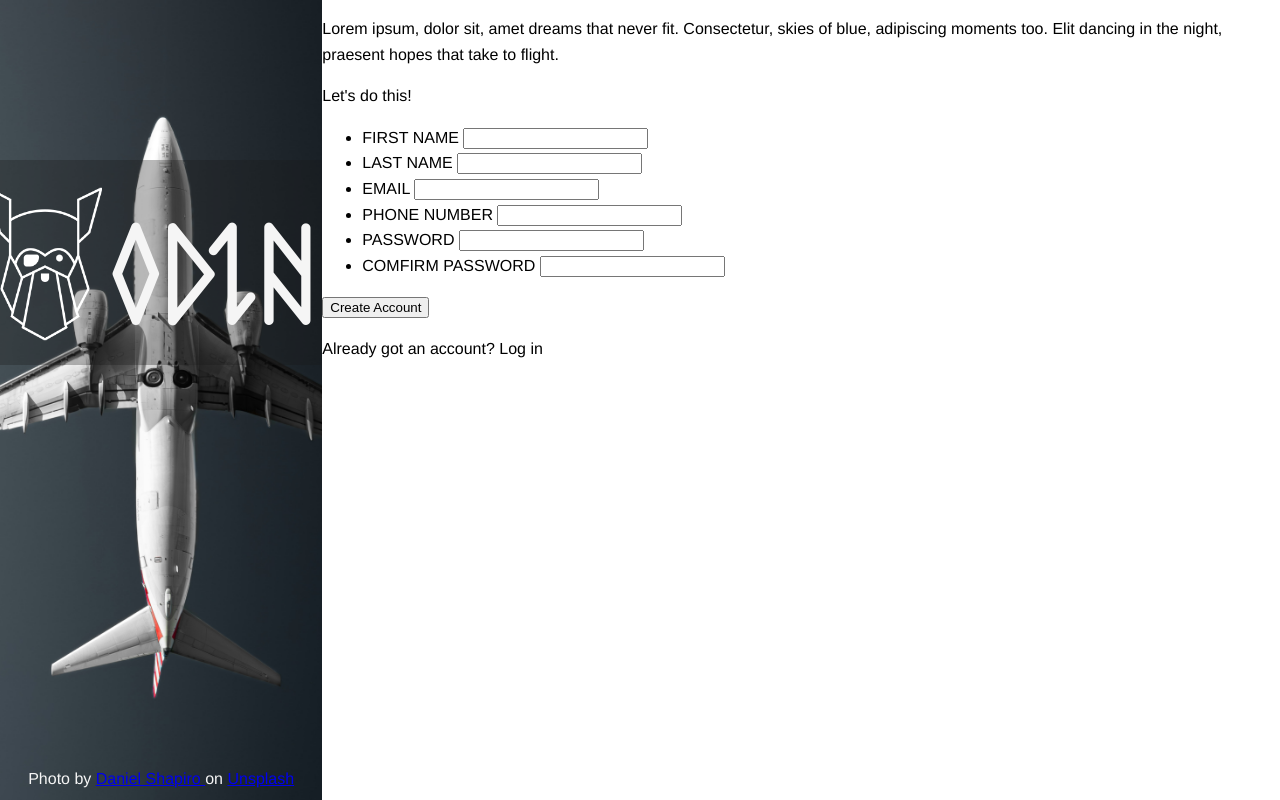
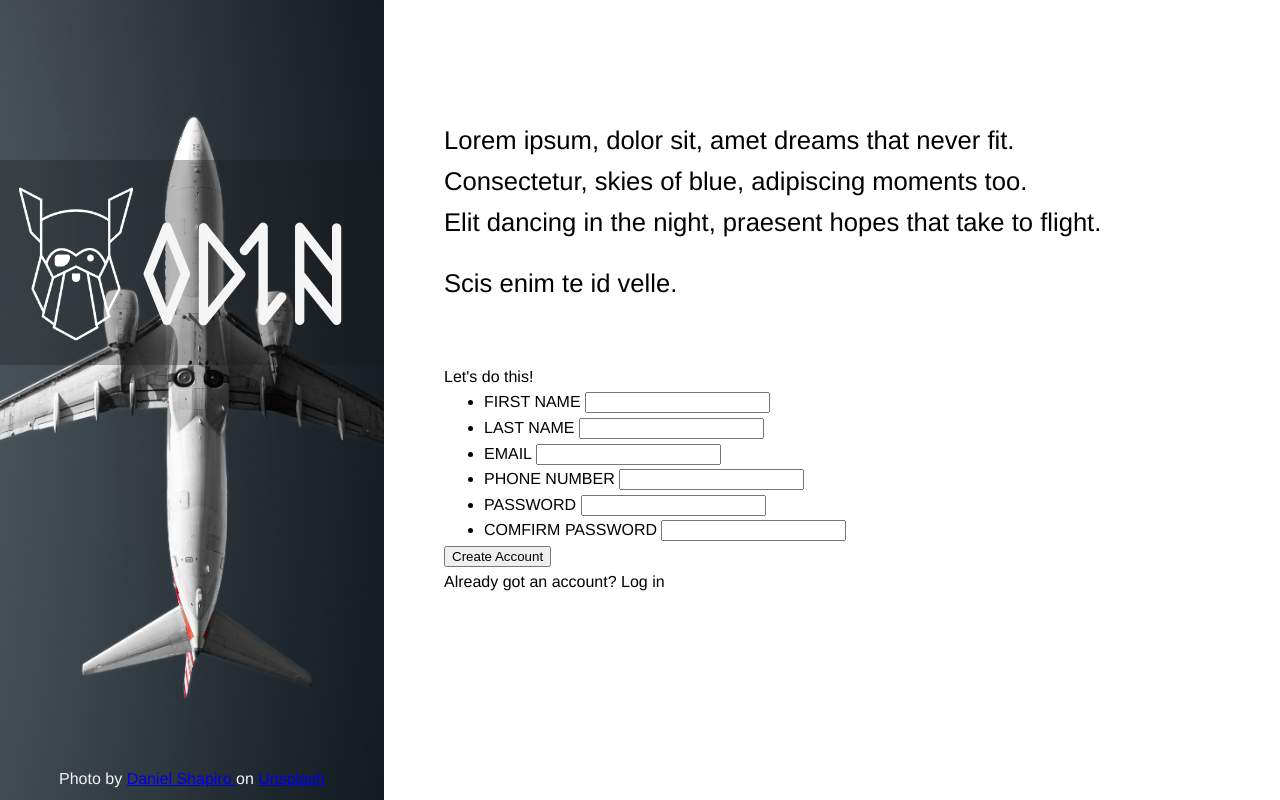
Before and after one commit to jorgitoxo/Sign-up-Form, a plain HTML site: page index.html in a window 1280 px wide. Drawn offline with Linux system fonts and the light colour scheme.

Commit message:
Intro section
Styled intro paragraph, added padding and margins
Added to HTML content

```diff
--- a/CSS/stylesheet.css
+++ b/CSS/stylesheet.css
@@ -1,16 +1,16 @@
 * {
     box-sizing: border-box;
+    margin: 0px;
 }
 
 body {
     display: flex;
     height: 100dvh;
-    margin: 0px;
 
     font: 1em / 1.6 Helvetica Neue, Helvetica, Arial, sans-serif;
 }
 
-#left-background {
+#left-panel {
     width: 30vw;
     background-image: url("../Images/daniel-shapiro-U-z4xo7GR14-unsplash.jpg");
     background-repeat:no-repeat;
@@ -29,7 +29,7 @@ body {
     }
 }
 
-#left-background div:first-of-type {
+#left-panel div:first-of-type {
     font-family: "ComicRunes", system-ui;
     font-size: 8rem;
 
@@ -43,11 +43,11 @@ body {
     /* mix-blend-mode: color-burn; */
 }
 
-#left-background div:first-of-type > span {
+#left-panel div:first-of-type > span {
     position: relative;
 }
 
-#left-background div:first-of-type > span::before {
+#left-panel div:first-of-type > span::before {
     position: absolute;
     content: "";
     background: url(../Images/odin-lined.png);
@@ -59,6 +59,22 @@ body {
     bottom: -180px;
 }
 
+#right-panel {
+    width: 70vw;
+    padding-top: 120px;
+    padding-left: 60px;
+    /* padding-right: 80px; */
+}
+
+#right-panel div:first-of-type > p {
+    font-size: 1.6rem;
+}
+
+#right-panel div:first-of-type > p + p{
+    margin-top: 20px;
+    margin-bottom: 60px;
+}
+
 @font-face {
     font-family: 'ComicRunes';
     src: url('../Fonts/ComicRunes.woff2') format('woff2'),
--- a/index.html
+++ b/index.html
@@ -8,7 +8,7 @@
     <link rel="stylesheet" href="./CSS/stylesheet.css">
 </head>
 <body>
-    <div id="left-background">
+    <div id="left-panel">
         <div>
             ODIN
             <span></span>
@@ -18,15 +18,20 @@
         </div>
     </div>
 
-    <div id="right-information">
+    <div id="right-panel">
         <div>
             <p>
                 Lorem ipsum, dolor sit,
                 amet dreams that never fit.
+                <br>
                 Consectetur, skies of blue,
                 adipiscing moments too.
+                <br>
                 Elit dancing in the night,
                 praesent hopes that take to flight.
+            </p>
+            <p>
+                Scis enim te id velle.
             </p>
         </div>
 
```
